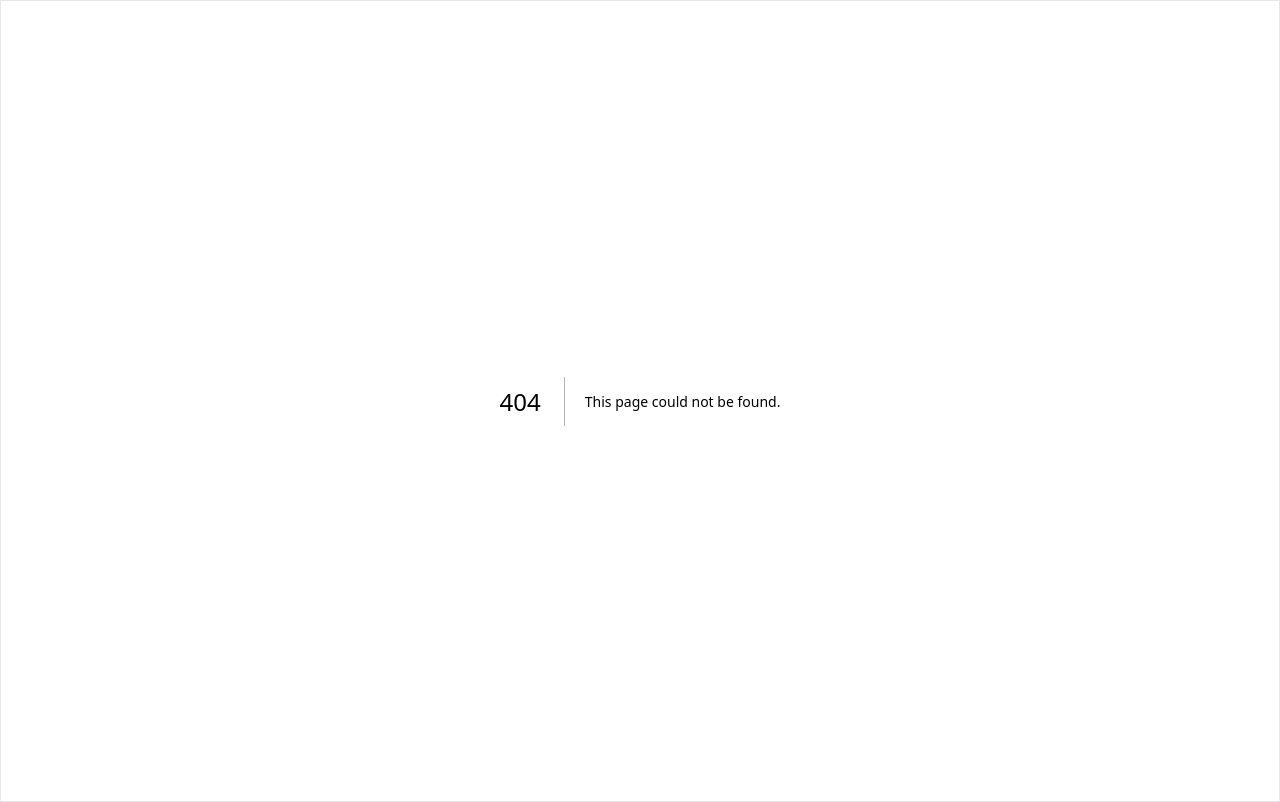
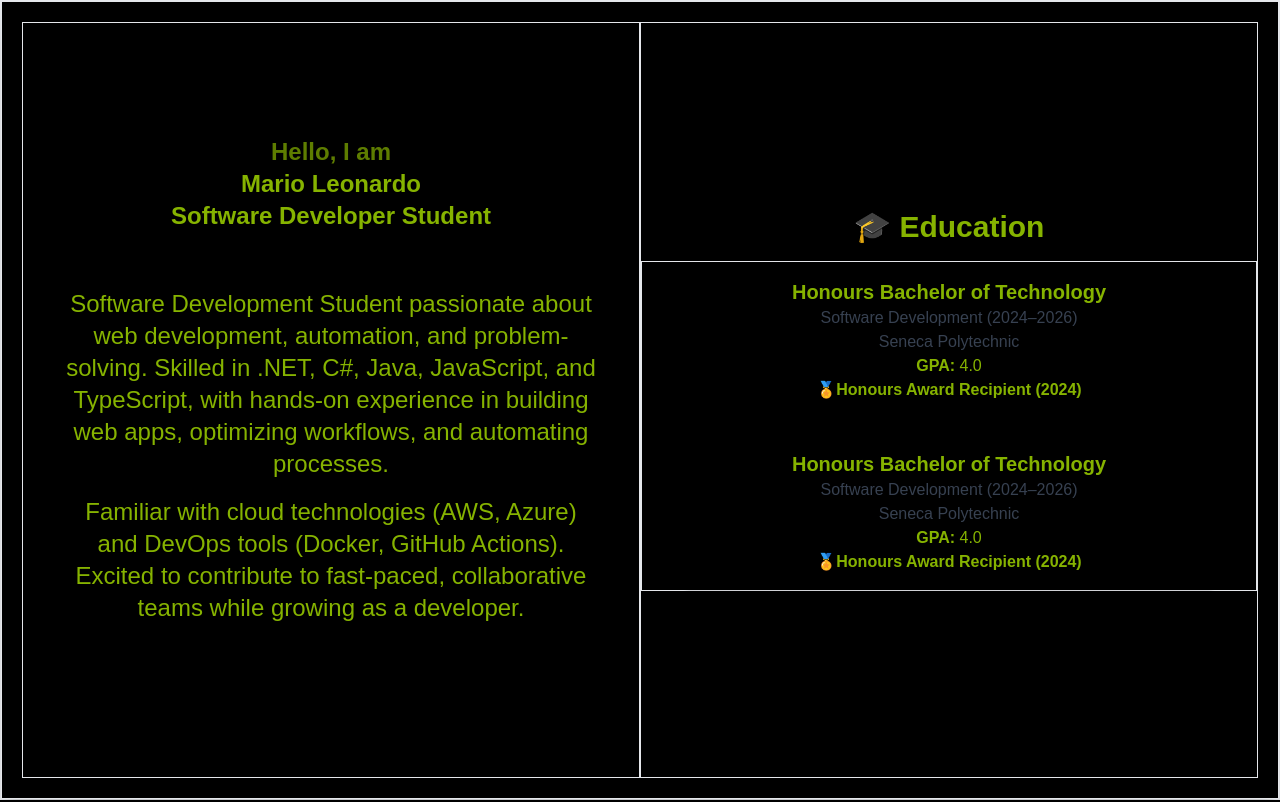
Before and after one commit to Ririio/portfolio, a Next.js app: page /about in a window 1280 px wide. Before the commit this address had no page. Built offline with nearby package versions, Linux system fonts and the light colour scheme.

Commit message:
Prettier (#8)
* Fixing Prettier Issue

* about me layout

* Fixing prettier

```diff
--- /dev/null
+++ b/src/app/about/page.tsx
@@ -0,0 +1,55 @@
+export default function Home() {
+  return (
+    <div className="flex min-h-full flex-row border p-5">
+      <div className="flex flex-1 flex-col items-center justify-center gap-4 border text-center">
+        <div className="flex flex-col">
+          <h1 className="text-2xl font-bold opacity-70">Hello, I am</h1>
+          <h1 className="text-2xl font-bold">Mario Leonardo</h1>
+          <h1 className="text-2xl font-bold">Software Developer Student</h1>
+        </div>
+        <span className="flex flex-col gap-4 p-10 text-2xl">
+          <p>
+            Software Development Student passionate about web development, automation, and
+            problem-solving. Skilled in .NET, C#, Java, JavaScript, and TypeScript, with hands-on
+            experience in building web apps, optimizing workflows, and automating processes.
+          </p>
+          <p>
+            Familiar with cloud technologies (AWS, Azure) and DevOps tools (Docker, GitHub Actions).
+            Excited to contribute to fast-paced, collaborative teams while growing as a developer.
+          </p>
+        </span>
+      </div>
+      <div className="flex flex-1 flex-col justify-center border text-center">
+        <h2 className="mb-4 text-3xl font-bold">🎓 Education</h2>
+        <div className="flex flex-col justify-center gap-4 border px-10">
+          <div>
+            <div className="rounded-l p-4 shadow">
+              <h3 className="text-xl font-semibold">Honours Bachelor of Technology</h3>
+              <p className="text-gray-700">Software Development (2024–2026)</p>
+              <p className="text-gray-700">Seneca Polytechnic</p>
+              <p>
+                <strong>GPA:</strong> 4.0
+              </p>
+              <p>
+                🏅<strong>Honours Award Recipient (2024)</strong>
+              </p>
+            </div>
+          </div>
+          <div>
+            <div className="rounded-lg p-4 shadow">
+              <h3 className="text-xl font-semibold">Honours Bachelor of Technology</h3>
+              <p className="text-gray-700">Software Development (2024–2026)</p>
+              <p className="text-gray-700">Seneca Polytechnic</p>
+              <p>
+                <strong>GPA:</strong> 4.0
+              </p>
+              <p>
+                🏅<strong>Honours Award Recipient (2024)</strong>
+              </p>
+            </div>
+          </div>
+        </div>
+      </div>
+    </div>
+  )
+}
--- a/src/app/page.tsx
+++ b/src/app/page.tsx
@@ -15,19 +15,51 @@ export default function Home() {
         animate={{ rotateY: 0, opacity: 1 }}
         exit={{ rotateY: -90, opacity: 0 }}
         transition={{ duration: 0.6, ease: 'easeInOut' }}
-        className="m-5 flex w-1/2 flex-col items-center justify-center border"
+        className="m-10 flex min-w-full items-center justify-center border"
       >
+        <div className="flex min-h-full flex-1 flex-col items-center justify-center gap-4 border">
           <Image
             src="/DSC00093.jpg"
             alt="Mario Leonardo"
-          className="h-1/2 w-1/2 rounded-full object-cover"
+            className="w-3/4 rounded-full object-cover"
             width={1000}
             height={1000}
           />
           <h1 className="text-xl font-bold">Welcome to My Page!</h1>
-        <Link href="/pages">
-          <p>Test</p>
-        </Link>
+        </div>
+        <div className="flex min-h-full flex-1 flex-col items-center justify-center gap-4 border">
+          <h1 className="text-2xl font-bold">Table of Contents</h1>
+          <ul className="flex flex-col gap-4 text-center">
+            <li>
+              <Link href="/about">About Me</Link>
+            </li>
+            <li>
+              <Link href="/about">Education</Link>
+            </li>
+            <li>
+              <Link href="/about">Academic Projects</Link>
+            </li>
+            <li>
+              <Link href="/about">Skills</Link>
+            </li>
+            <li>
+              <Link href="/about">Work Experience</Link>
+            </li>
+
+            <li>
+              <Link href="/about">Hobby</Link>
+            </li>
+            <li>
+              <Link href="/about">Contact</Link>
+            </li>
+            <li>
+              <Link href="/about">Resume</Link>
+            </li>
+            <li>
+              <Link href="/about">Goals & Aspiration</Link>
+            </li>
+          </ul>
+        </div>
       </motion.div>
     </AnimatePresence>
   )
```
Also changed, not shown: src/app/about/layout.tsx (renamed from src/app/pages/layout.tsx). Lines whose indentation alone changed are shown as unchanged.
